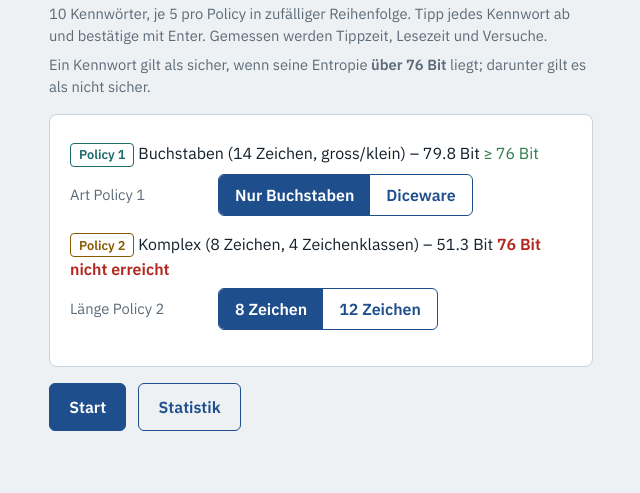
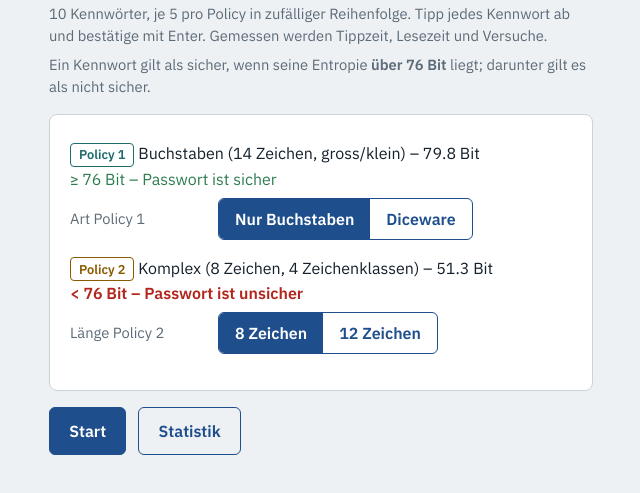
Before and after one commit to SmartNightly/pw-tippexperiment, a plain HTML site: page index.html in a window 1280 px wide. Shown: the part 63-556 px from the top of the page, without its empty margins (319-959 px from the left). Drawn offline with Linux system fonts and the light colour scheme.

Commit message:
Entropie-Flag: sicher/unsicher-Text, ohne Zeilenumbruch
Co-Authored-By: Claude Opus 4.8 <noreply@anthropic.com>

```diff
--- a/index.html
+++ b/index.html
@@ -209,8 +209,8 @@ function colorize(pw) {
     : CLASSES.special.includes(ch) ? `<span class="s">${esc(ch)}</span>` : esc(ch)).join("");
 }
 function targetFlag(bits) {
-  return bits >= ENTROPY_TARGET ? `<span class="flag-ok">≥ ${ENTROPY_TARGET} Bit</span>`
-    : `<span class="flag-warn">${ENTROPY_TARGET} Bit nicht erreicht</span>`;
+  return bits >= ENTROPY_TARGET ? `<span class="flag-ok" style="white-space:nowrap">≥ ${ENTROPY_TARGET} Bit – Passwort ist sicher</span>`
+    : `<span class="flag-warn" style="white-space:nowrap">&lt; ${ENTROPY_TARGET} Bit – Passwort ist unsicher</span>`;
 }
 
 // ---------- Ansichten ----------
```
